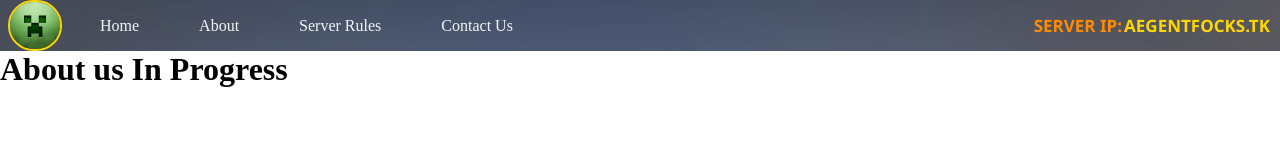
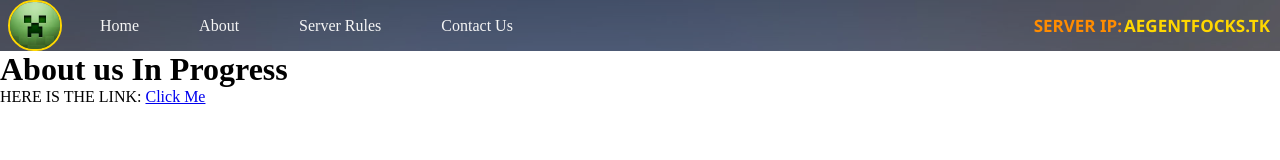
Before and after one commit to FOCKS8923/aegentfocks.tk, a plain HTML site: page about.htm in a window 1280 px wide. Drawn offline with Linux system fonts and the light colour scheme.

Commit message:
Update about.htm

```diff
--- a/about.htm
+++ b/about.htm
@@ -48,6 +48,7 @@
         About us In Progress
 
     </h1>
+    <div class="dancing_sir">HERE IS THE LINK: <a href="dancing_sir.htm">Click Me</a></div>
     <script src="js/resp.js"></script>
 </body>
 
```
